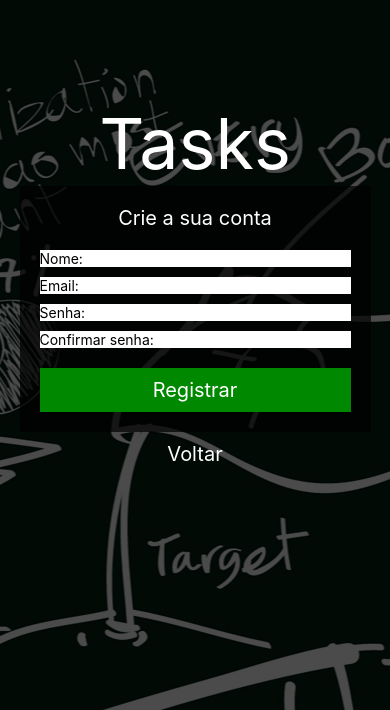
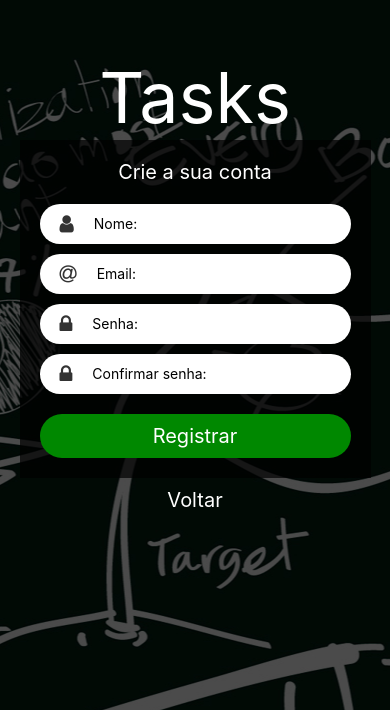
Before and after one commit to murilo-alvesmelo/react-native-tasks, a React Native app: screen /Auth in a window 390 px wide. Shown: the part 134-844 px from the top of the page. Built offline with nearby package versions, Linux system fonts and the light colour scheme.

Commit message:
Add react navigation e create user

```diff
--- a/App.js
+++ b/App.js
@@ -1,10 +1,11 @@
 import { StatusBar } from 'expo-status-bar';
 import { StyleSheet, Text, View } from 'react-native';
+import Navigator from './src/Navigator';
 import Auth from './src/screens/Auth';
 import TaskList from './src/screens/TaskList';
 
 export default function App() {
   return (
-    <Auth/>
+    <Navigator/>
   );
 }
--- a/package.json
+++ b/package.json
@@ -13,7 +13,8 @@
     "@react-native-async-storage/async-storage": "^1.17.7",
     "@react-native-community/datetimepicker": "^6.3.1",
     "@react-navigation/drawer": "^6.4.3",
-    "@react-navigation/native": "^6.0.11",
+    "@react-navigation/native": "^6.0.12",
+    "@react-navigation/native-stack": "^6.8.0",
     "@rneui/base": "^4.0.0-rc.6",
     "@rneui/themed": "^4.0.0-rc.6",
     "axios": "^0.27.2",
--- /dev/null
+++ b/src/Navigator.js
@@ -0,0 +1,33 @@
+import React from "react";
+import { View, Text } from "react-native";
+import TaskList from "./screens/TaskList";
+import Auth from "./screens/Auth";
+import { NavigationContainer } from '@react-navigation/native';
+import { createNativeStackNavigator } from '@react-navigation/native-stack';
+
+function Authenticate(){
+    return(
+        <Auth/>
+    )
+}
+
+function Home(){
+    return(
+        <TaskList/>
+    )
+}
+
+const Stack = createNativeStackNavigator();
+
+function Navigator(){
+    return(
+        <NavigationContainer>
+            <Stack.Navigator initialRouteName="Auth">
+                <Stack.Screen name="Auth" component={Authenticate} options={{headerShown: false}}/>
+                <Stack.Screen name="Home" component={Home} options={{headerShown: false}}/>
+            </Stack.Navigator>
+        </NavigationContainer>
+    )
+}
+
+export default Navigator;
--- /dev/null
+++ b/src/common.js
@@ -0,0 +1,15 @@
+import { Platform, Alert } from "react-native"
+
+
+const server = Platform.OS === 'ios'
+    ? 'http://localhost:3000' : 'http://10.0.0.2:3000'
+
+function showError(err){
+    Alert.alert('Ops! Ocorreu um problema', ` Mensagem: ${err}`)
+}
+
+function showSuccess(msg){
+    Alert.alert('Sucesso!', msg)
+}
+
+export {showError, showSuccess, server}
--- /dev/null
+++ b/src/components/AuthInput.js
@@ -0,0 +1,31 @@
+import React from "react";
+import { View, TextInput, StyleSheet} from "react-native"
+import Icon from 'react-native-vector-icons/FontAwesome';
+
+export default props =>{
+    return(
+        <View style={[styles.container, props.style]}>
+            <Icon name={props.icon} size={20} style={styles.icon}/>
+            <TextInput {...props} style={styles.input} />
+        </View>
+    )
+}
+
+const styles = StyleSheet.create({
+    container: {
+        width: '100%',
+        height: 40,
+        backgroundColor: '#EEE',
+        borderRadius: 20,
+        flexDirection: "row",
+        alignItems: 'center',
+    },
+    icon:{
+        color: '#333',
+        marginLeft: 20,
+    },
+    input:{
+        marginLeft: 20,
+        width: '70%'
+    }
+})
--- a/src/screens/Auth.js
+++ b/src/screens/Auth.js
@@ -1,3 +1,4 @@
+import axios from "axios";
 import React, { Component } from "react";
 import {
     ImageBackground,
@@ -6,12 +7,15 @@ import {
     TextInput,
     View,
     TouchableOpacity,
-    Platform,
     TouchableWithoutFeedback,
     Keyboard,
     Alert} from "react-native";
+
 import backgorundImage from '../assets/imgs/login.jpg'
+import { server, showError, showSuccess } from "../common";
 import commonStyles from "../commonStyles";
+import AuthInput from "../components/AuthInput";
+import api from "../service/api";
 
 export default class Auth extends Component {
     state={
@@ -24,9 +28,29 @@ export default class Auth extends Component {
 
     signinOrSignup = () =>{
         if(this.state.newUser){
-            Alert.alert('Sucesso!', 'Criar Conta')
+            this.findUsers()
         }else{
             Alert.alert('Sucesso!', 'Logar')
+        }
+    }
+
+    findUsers = async()=>{
+        const response = await api.get('/users')
+        console.log(response.data)
+    }
+    signup = async() =>{
+        try{
+            await api.post('/signup', {
+                name: this.state.name,
+                email: this.state.email,
+                password: this.state.password,
+                confirmPassword: this.state.confirmPassword
+            })
+            showSuccess('Usuário cadastrado!')
+            this.setState({newUser: false})
+        }catch(err){
+             showError(err)
+             console.log(this.state)
         }
     }
     render(){
@@ -41,20 +65,23 @@ export default class Auth extends Component {
                         {this.state.newUser ? "Crie a sua conta" : "Informe seus dados"}
                     </Text>
                     {this.state.newUser &&
-                       <TextInput
+                       <AuthInput
+                       icon='user'
                        placeholder="Nome:"
                        value={this.state.name}
                        style={styles.input}
                        onChangeText={name => this.setState({name})}
                         />
                     }
-                    <TextInput
+                    <AuthInput
+                        icon='at'
                         placeholder="Email:"
                         value={this.state.email}
                         style={styles.input}
                         onChangeText={email => this.setState({email})}
                     />
-                    <TextInput
+                    <AuthInput
+                        icon='lock'
                         placeholder="Senha:"
                         secureTextEntry={true}
                         value={this.state.password}
@@ -62,8 +89,10 @@ export default class Auth extends Component {
                         onChangeText={password => this.setState({password})}
                     />
                     {this.state.newUser &&
-                       <TextInput
+                       <AuthInput
+                       icon='lock'
                        placeholder="Confirmar senha:"
+                       secureTextEntry={true}
                        value={this.state.confirmPassword}
                        style={styles.input}
                        onChangeText={ confirmPassword=> this.setState({confirmPassword})}
@@ -116,10 +145,10 @@ const styles = StyleSheet.create({
     input:{
         marginTop: 10,
         backgroundColor: '#FFF',
-        padding: Platform.OS == 'ios'? 10: 0
     },
     button:{
         backgroundColor: '#080',
+        borderRadius: 25,
         marginTop: 20,
         padding: 10,
         alignItems: 'center',
--- /dev/null
+++ b/src/service/api.js
@@ -0,0 +1,12 @@
+import axios from "axios";
+import { Platform } from "react-native";
+
+const url = Platform.OS === 'ios' ? 'http://192.168.42.41:3000' : 'http://10.0.2.2:3000'
+
+const api = axios.create({
+    baseURL: url,
+    timeout: 1000,
+    headers: {'X-Custom-Header': 'foobar'}
+});
+
+export default api
```
Also changed, not shown: 2 other files (tests, documents, lock files or other folders).
